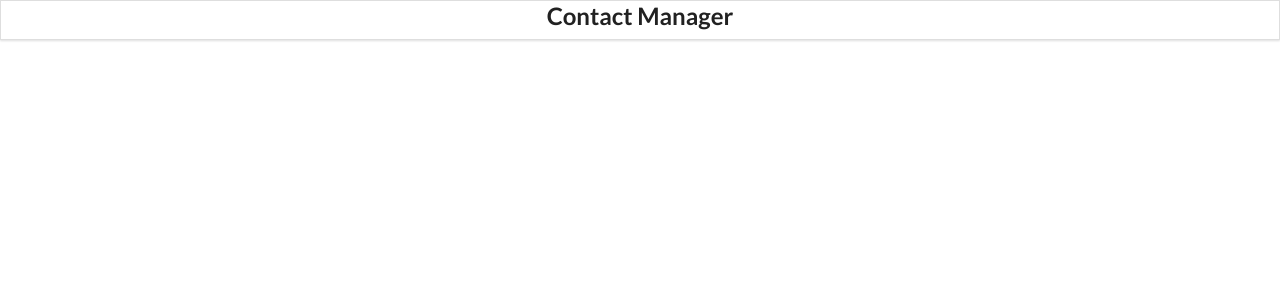
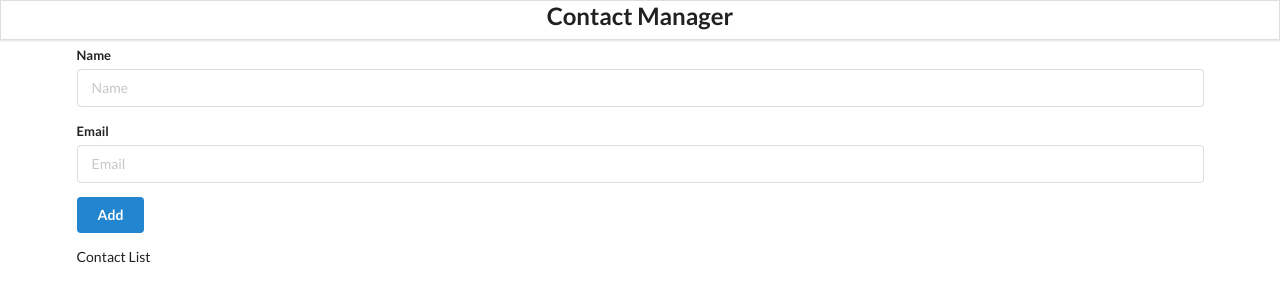
Before and after one commit to SebastianTerleira/React-Course, a React (Create React App) app in the folder contact-app/: page / in a window 1280 px wide. Shown: the top 302 px of the page. Built offline with nearby package versions, Linux system fonts and the light colour scheme.

Commit message:
ADD: components to app.js

```diff
--- a/contact-app/src/components/AddContact.js
+++ b/contact-app/src/components/AddContact.js
@@ -0,0 +1,24 @@
+import React from "react";
+
+class AddContact extends React.Component {
+  render() {
+    return (
+      <div className="ui main">
+        <h2>Add Contact</h2>
+        <form className="ui form">
+          <div className="field">
+            <label>Name</label>
+            <input type="text" name="name" placeholder="Name"/>
+          </div>
+          <div className="field">
+            <label>Email</label>
+            <input type="text" name="email" placeholder="Email"/>
+          </div>
+          <button className="ui button blue">Add</button>
+        </form>
+      </div>
+    );
+  }
+}
+
+export default AddContact;
--- a/contact-app/src/components/App.js
+++ b/contact-app/src/components/App.js
@@ -7,10 +7,10 @@
 
 function App() {
   return(
-    <div>
+    <div className="ui container">
       <Header/>
-      {/* <AddContact/>
-      <ContactList/> */}
+      <AddContact/>
+      <ContactList/>
     </div>
   )
 }
--- a/contact-app/src/components/ContactList.js
+++ b/contact-app/src/components/ContactList.js
@@ -0,0 +1,11 @@
+import React from "react";
+
+const ContactList = () => {
+    return (
+    <div className="ui celled list">
+        Contact List
+    </div>
+    );
+};
+
+export default ContactList;
```
Also changed, not shown: contact-app/src/components/Header.js (line endings or trailing spaces).
